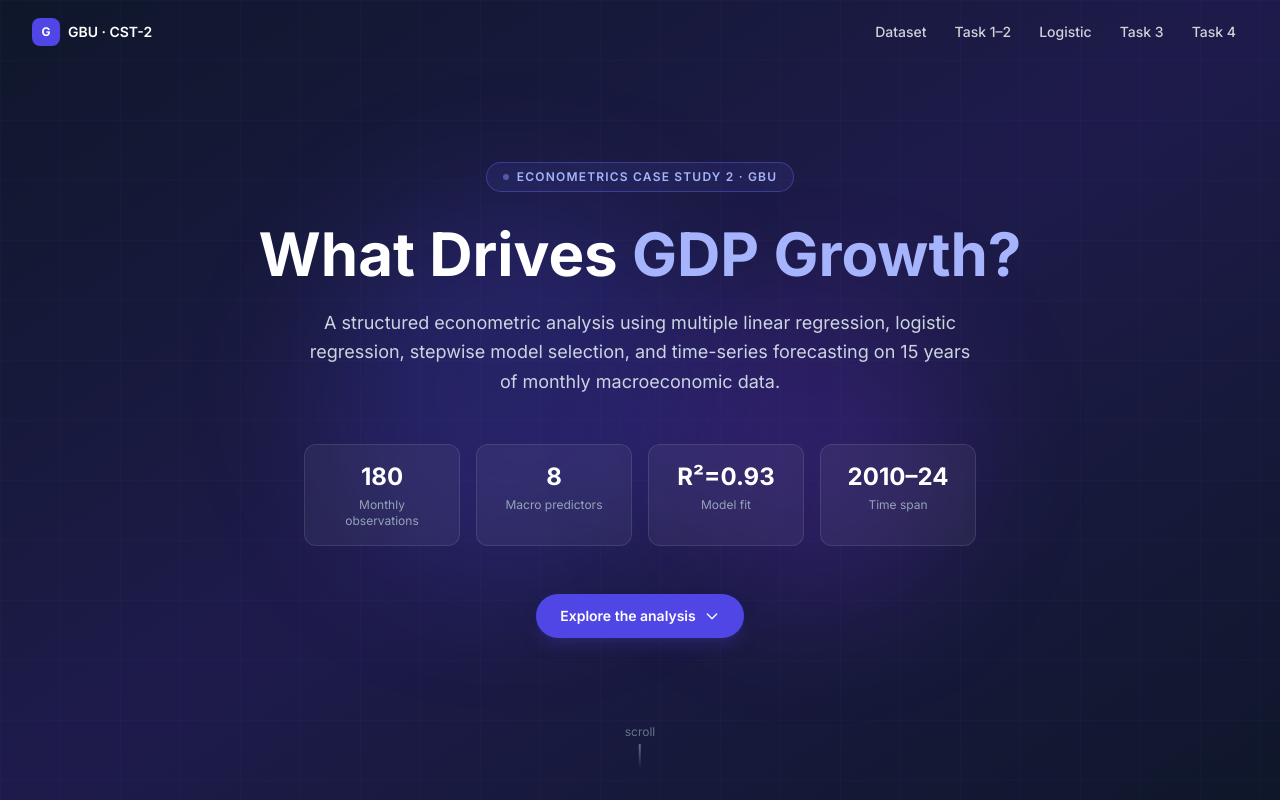
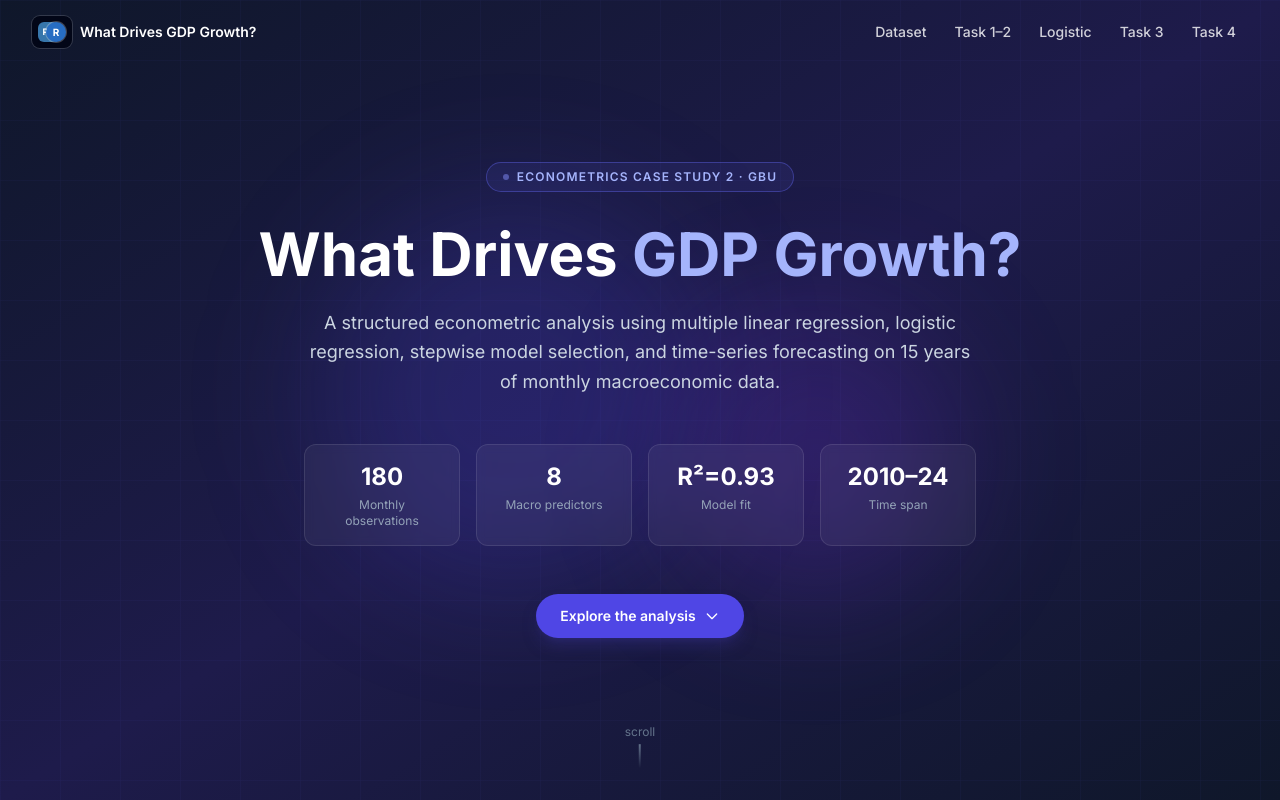
Before and after one commit to elhamaouiadam1-lab/GBU-Project, a Next.js app: page / in a window 1280 px wide. Shown: the top 800 px of the page. Built offline with nearby package versions, Linux system fonts and the light colour scheme.

Commit message:
Refactor Navbar brand link and update text

```diff
--- a/components/Navbar.tsx
+++ b/components/Navbar.tsx
@@ -28,14 +28,12 @@ export function Navbar() {
     >
       <div className="max-w-7xl mx-auto px-4 sm:px-6 lg:px-8 flex items-center justify-between h-16">
         {/* Brand */}
-        <a href="#hero" className="flex items-center gap-2">
-          <span className="w-7 h-7 rounded-lg bg-indigo-600 flex items-center justify-center">
-            <span className="text-white text-xs font-bold">G</span>
-          </span>
-          <span className={`font-semibold text-sm ${scrolled ? 'text-slate-900' : 'text-white'}`}>
-            GBU · CST-2
-          </span>
-        </a>
+        <a href="#hero" className="flex min-w-0 max-w-[calc(100vw-5.5rem)] items-center gap-2 md:max-w-none">
+  <ScriptLogo />
+  <span className={`truncate font-semibold text-sm ${scrolled ? 'text-slate-900' : 'text-white'}`}>
+    What Drives GDP Growth?
+  </span>
+</a>
 
         {/* Desktop nav */}
         <nav className="hidden md:flex items-center gap-1">
```
